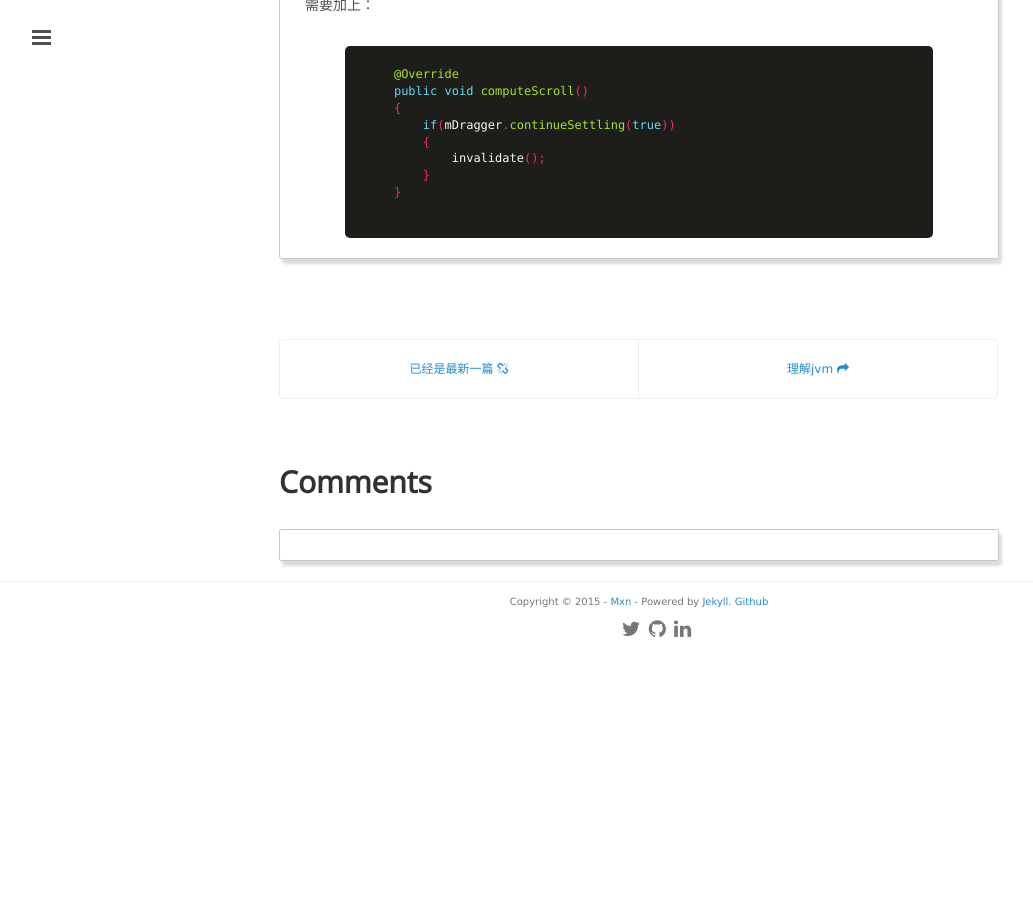
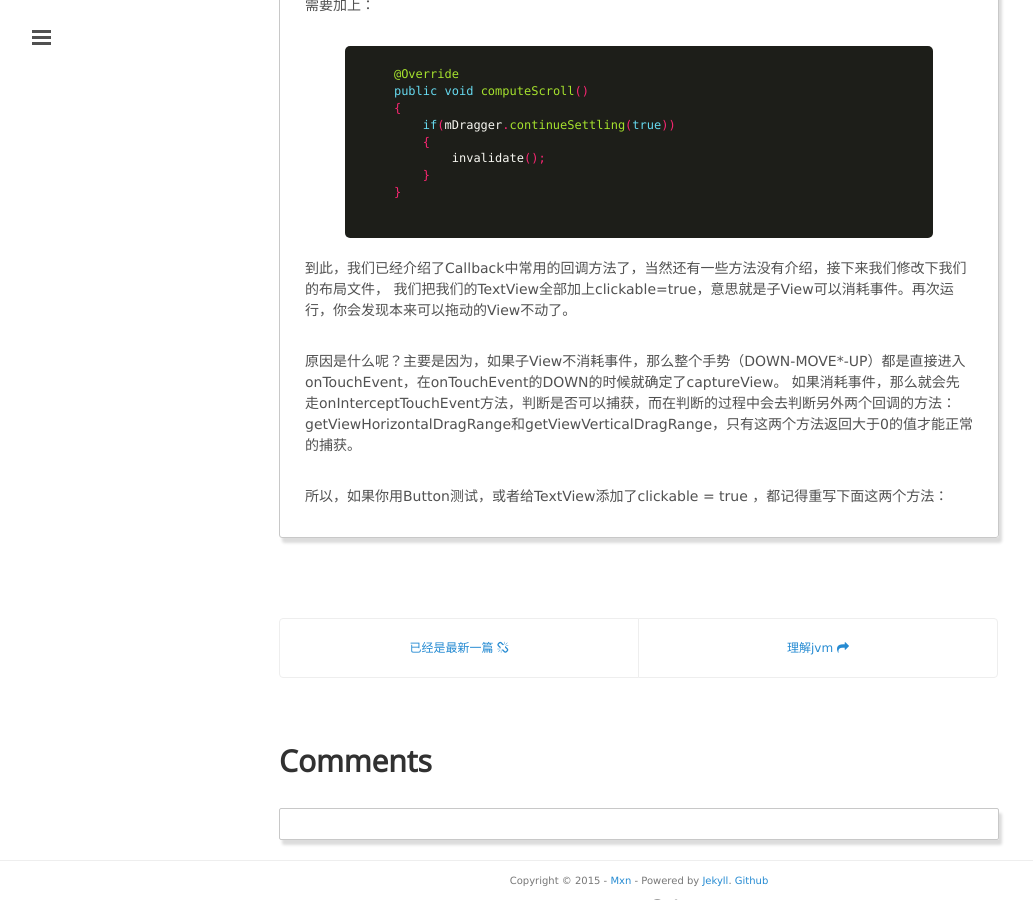
Before and after one commit to mxn21/mxn21.github.io, a Jekyll site: the page built from _posts/2015-9-23-viewDragHelper解析.md, in a window 1280 px wide and 900 px high, scrolled down 8579 px. Shown: the whole window, without its empty margins (1-1034 px from the left). Built offline with Jekyll 4.4.1, drawn with Linux system fonts in a browser that asks for light colours; Markdown is read by kramdown in place of the engine named in the settings; comment, search, counter and statistics services are not loaded; before the commit the page ends 9233 px from its top, so only the background shows below that.

Commit message:
23423423

```diff
--- a/_posts/2015-9-23-viewDragHelper解析.md
+++ b/_posts/2015-9-23-viewDragHelper解析.md
@@ -258,3 +258,12 @@
         }
     }
       {% endhighlight %}
+
+到此，我们已经介绍了Callback中常用的回调方法了，当然还有一些方法没有介绍，接下来我们修改下我们的布局文件，
+我们把我们的TextView全部加上clickable=true，意思就是子View可以消耗事件。再次运行，你会发现本来可以拖动的View不动了。
+
+原因是什么呢？主要是因为，如果子View不消耗事件，那么整个手势（DOWN-MOVE*-UP）都是直接进入onTouchEvent，在onTouchEvent的DOWN的时候就确定了captureView。
+如果消耗事件，那么就会先走onInterceptTouchEvent方法，判断是否可以捕获，而在判断的过程中会去判断另外两个回调的方法：
+getViewHorizontalDragRange和getViewVerticalDragRange，只有这两个方法返回大于0的值才能正常的捕获。
+
+所以，如果你用Button测试，或者给TextView添加了clickable = true ，都记得重写下面这两个方法：
```
